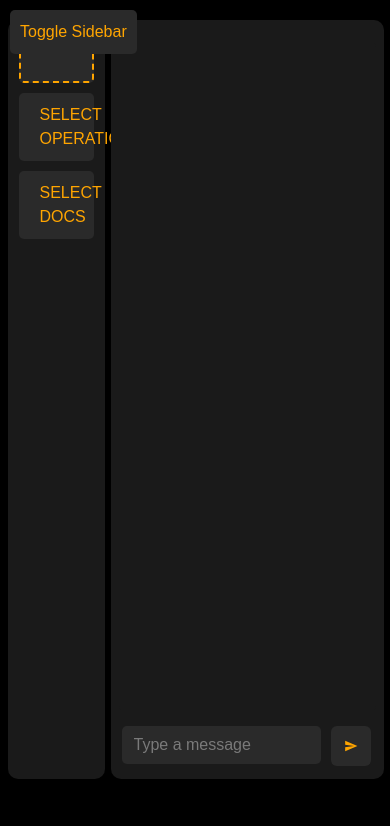
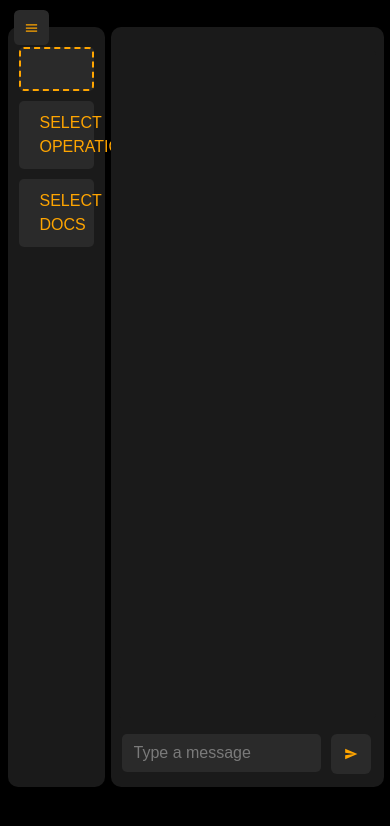
Before and after one commit to RiskyRon/Repo-To-PDF-Flask_Web-UI, a Flask app: page / in a window 390 px wide. Shown: the top 826 px of the page. Run offline with Flask 3, Linux system fonts and the light colour scheme; some libraries are stand-ins or nearby versions.

Commit message:
shaped and made hamburger for sidebar but cant seem to change outline colour

```diff
--- a/static/styles.css
+++ b/static/styles.css
@@ -29,20 +29,36 @@
 }
 
 .sidebar-toggle-btn {
-    position: absolute;
-    top: 10px;
-    left: 10px;
-    background-color: var(--btn-bg-color);
-    color: var(--highlight-color);
-    border: none;
-    padding: 10px;
-    cursor: pointer;
-    z-index: 1000;
-    border-radius: 5px;
+    position: absolute !important;
+    top: 10px !important;
+    left: 10px !important;
+    background-color: var(--btn-bg-color) !important;
+    color: var(--highlight-color) !important;
+    border: none !important;
+    padding: 10px !important;
+    cursor: pointer !important;
+    z-index: 1000 !important;
+    border-radius: 15% !important;
+    height: 35px !important;
+    width: 35px !important;
+    margin-left: 1% !important;
+    transition: background-color 0.3s !important;
+    display: flex !important;
+    align-items: center !important;
+    justify-content: center !important;
+}
+
+.sidebar-toggle-btn:hover {
+    border-color: var(--highlight-color) !important;
+    color: var(--highlight-color) !important;
 }
 
 
-
+.sidebar-.sidebar-toggle-btn:focus {
+    border-radius: 5px  !important;
+    outline-color: #ffa500 !important;
+    box-shadow: 0px 0px 2px var(--input-focus-shadow) inset !important;
+}
 
 body {
     font-family: Arial, sans-serif;
@@ -58,7 +74,7 @@ body {
 .sidebar {
     width: 25%;
     height: 90vh;
-    margin-top: 5%;
+    margin-top: 7%;
     margin-left: 2%;
     border-radius: 10px;
     background-color: var(--sidebar-bg-color);
@@ -99,6 +115,7 @@ body {
     box-shadow: 0px 0px 3px var(--btn-hover-shadow);
 }
 
+
 .container {
     width: 70%;
     height: 90vh;
@@ -108,7 +125,7 @@ body {
     display: flex;
     flex-direction: column;
     justify-content: space-between;
-    margin-top: 5%;
+    margin-top: 7%;
 }
 
 #chatbox {
--- a/templates/index.html
+++ b/templates/index.html
@@ -18,7 +18,12 @@
 <body>
 
     <!-- Begin Sidebar -->
-    <button id="sidebarToggle" class="sidebar-toggle-btn">Toggle Sidebar</button>
+    <button id="sidebarToggle" class="sidebar-toggle-btn">
+        <svg width="24" height="24" viewBox="0 0 24 24" fill="none" xmlns="http://www.w3.org/2000/svg">
+            <path d="M3 6H21V8H3V6ZM3 11H21V13H3V11ZM3 16H21V18H3V16Z" fill="currentColor"></path>
+        </svg>
+    </button>
+
     <div class="sidebar">
         <div class="upload-section">
             <div id="myDropzone" class="drag-and-drop dropzone"></div>
```
Also changed, not shown: static/styles copy.css (+8 -2 lines).
